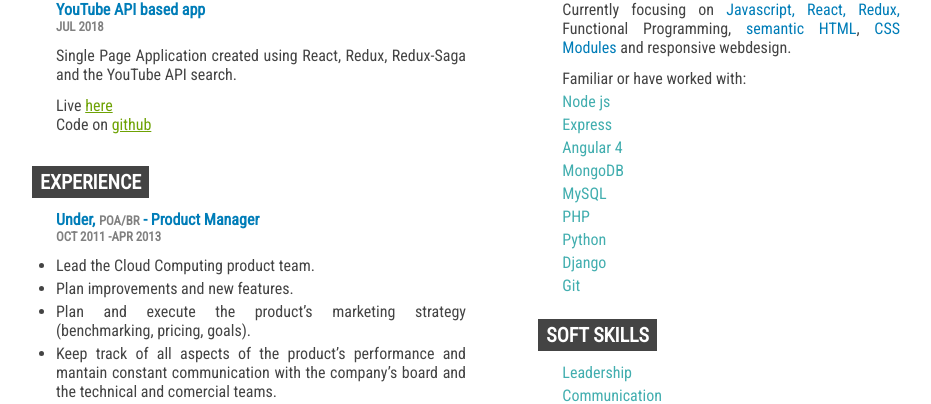
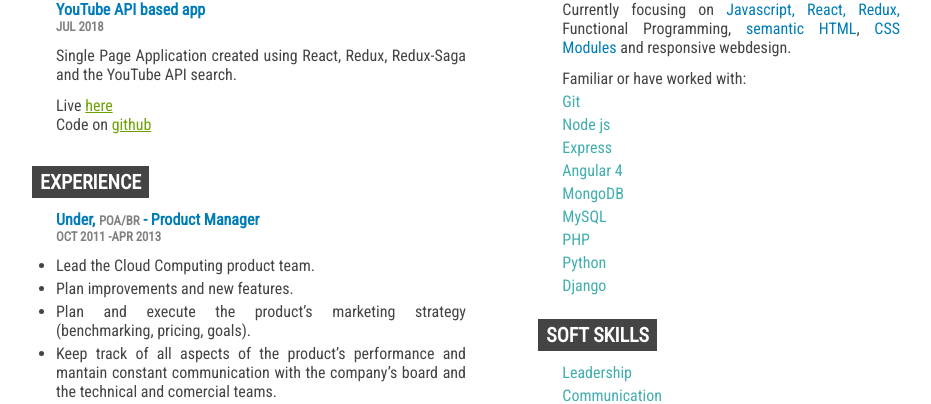
Before and after one commit to petesousa/petesousa-resume, a React (Create React App) app: page / in a window 1280 px wide. Shown: the part 330-734 px from the top of the page, without its empty margins (174-1105 px from the left). Built offline with nearby package versions, Linux system fonts and the light colour scheme.

Commit message:
content reordering

```diff
--- a/src/Skills/Skills.js
+++ b/src/Skills/Skills.js
@@ -9,6 +9,7 @@ const Skills = () => {
       <p>Currently focusing on <span className={styles.blue}>Javascript, React, Redux,</span> Functional Programming, <span className={styles.blue}>semantic HTML</span>, <span className={styles.blue}>CSS Modules</span> and responsive webdesign.</p>
       <h5>Familiar or have worked with:</h5>
       <ul className={styles.teal}>
+        <li>Git</li>
         <li>Node js</li>
         <li>Express</li>
         <li>Angular 4</li>
@@ -17,7 +18,6 @@ const Skills = () => {
         <li>PHP</li>
         <li>Python</li>
         <li>Django</li>
-        <li>Git</li>
       </ul>
       <h3>SOFT SKILLS</h3>
       <ul className={styles.teal}>
```
